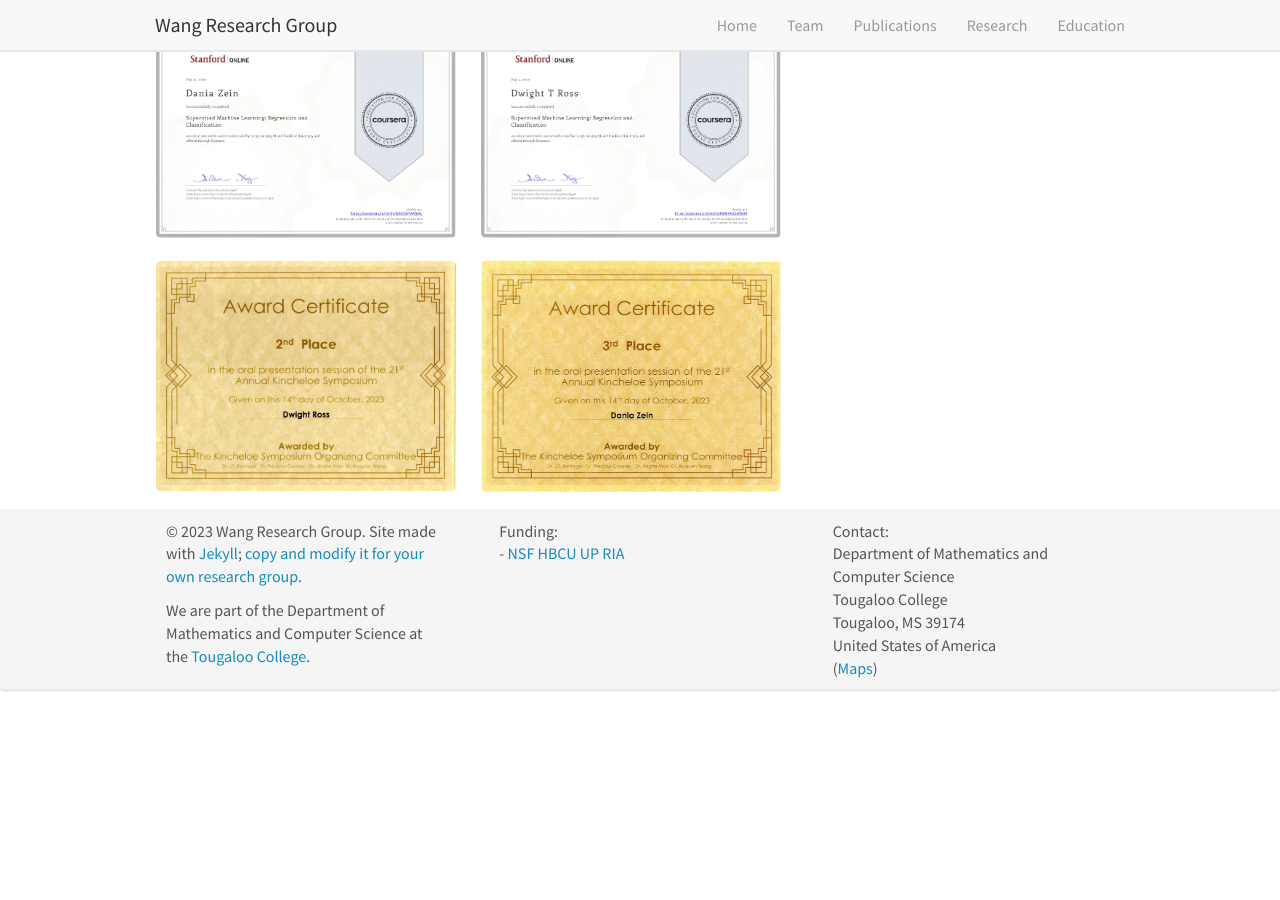
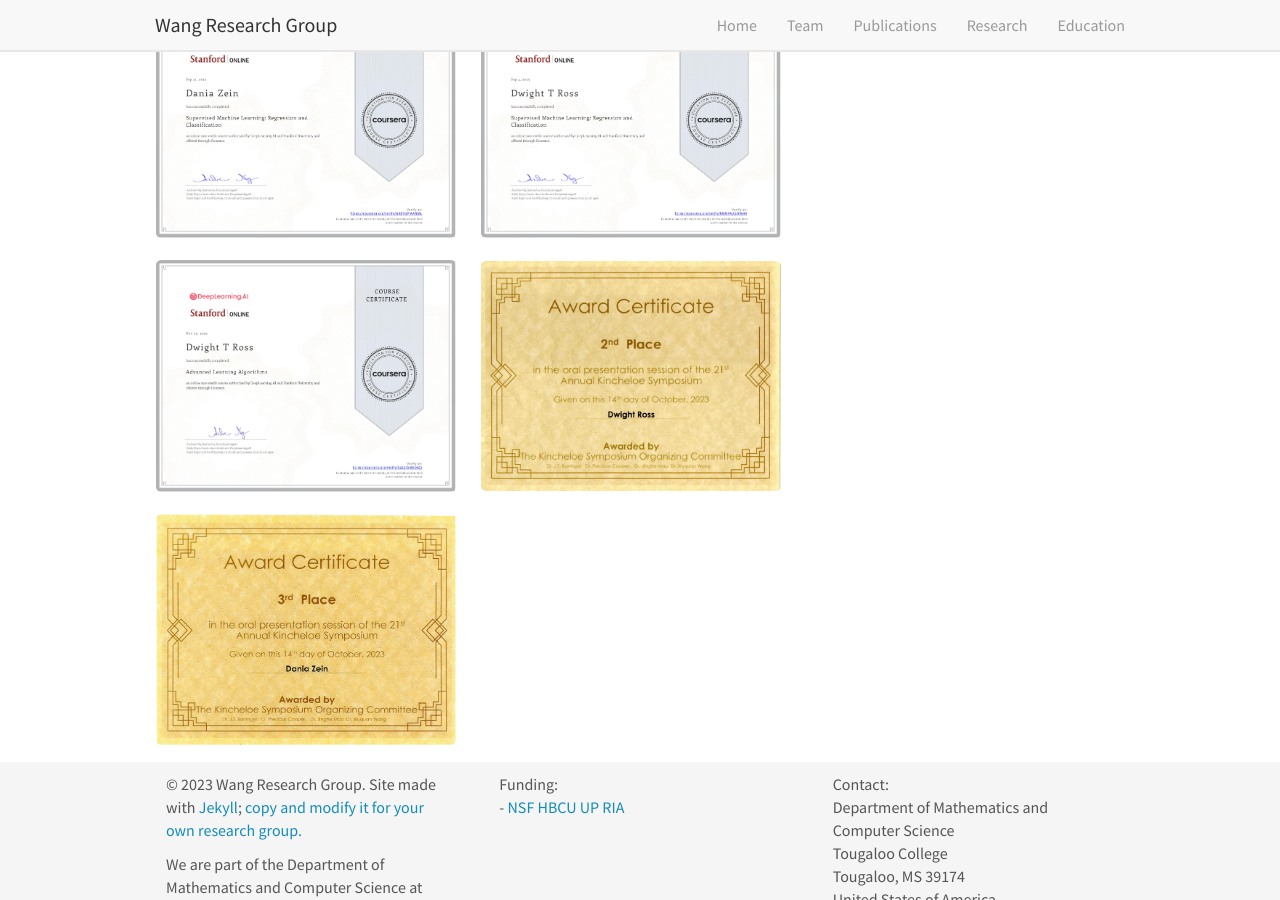
Before and after one commit to xiuquan0418/ResearchGroupWeb, a Jekyll site: the page built from _pages/education.md, in a window 1280 px wide and 900 px high, scrolled down 1345 px. Built offline with Jekyll 4.4.1, drawn with Linux system fonts in a browser that asks for light colours; nearby versions of some CDN libraries; before the commit the page ends 2058 px from its top, so only the background shows below that.

Commit message:
add Dwight ML Certificate

```diff
--- a/_pages/education.md
+++ b/_pages/education.md
@@ -67,6 +67,7 @@ Presenter: Dwight Ross (2nd place)
 <figure class="fourth">
   <img src="{{ site.url }}{{ site.baseurl }}/images/Certificates/ML_Certificate_Dania_Zein.jpg" style="width: 300px">
   <img src="{{ site.url }}{{ site.baseurl }}/images/Certificates/ML_Certificate_Dwight_Ross.jpg" style="width: 300px">
+  <img src="{{ site.url }}{{ site.baseurl }}/images/Certificates/ML_Certificate_Dwight_Ross_Advanced.jpg" style="width: 300px">
   <img src="{{ site.url }}{{ site.baseurl }}/images/Certificates/Award_Certificate_Dwight_Ross.jpg" style="width: 300px">
   <img src="{{ site.url }}{{ site.baseurl }}/images/Certificates/Award_Certificate_Dania_Zein.jpg" style="width: 300px">
 </figure>
```
Also changed, not shown: images/Certificates/ML_Certificate_Dwight_Ross_Advanced.jpg (added).
